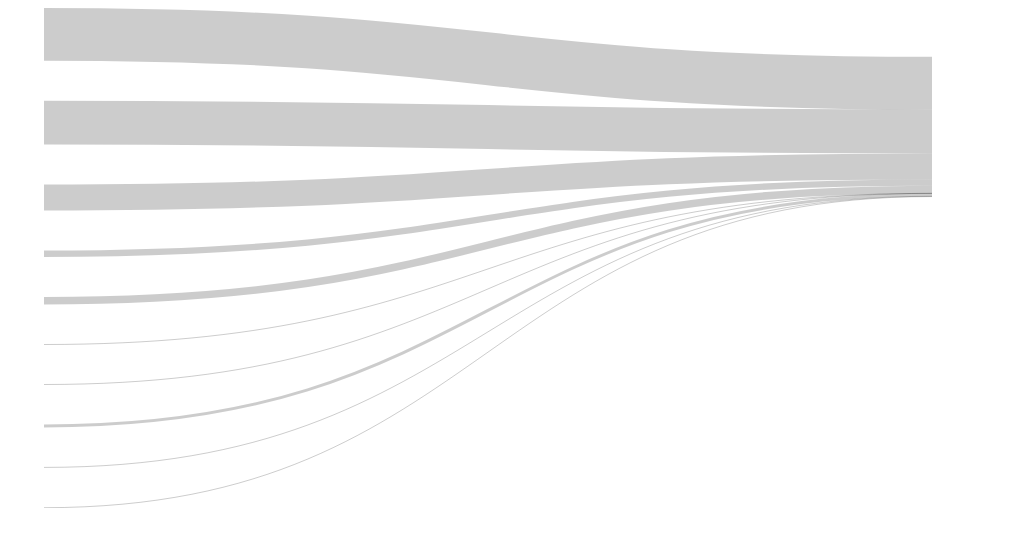
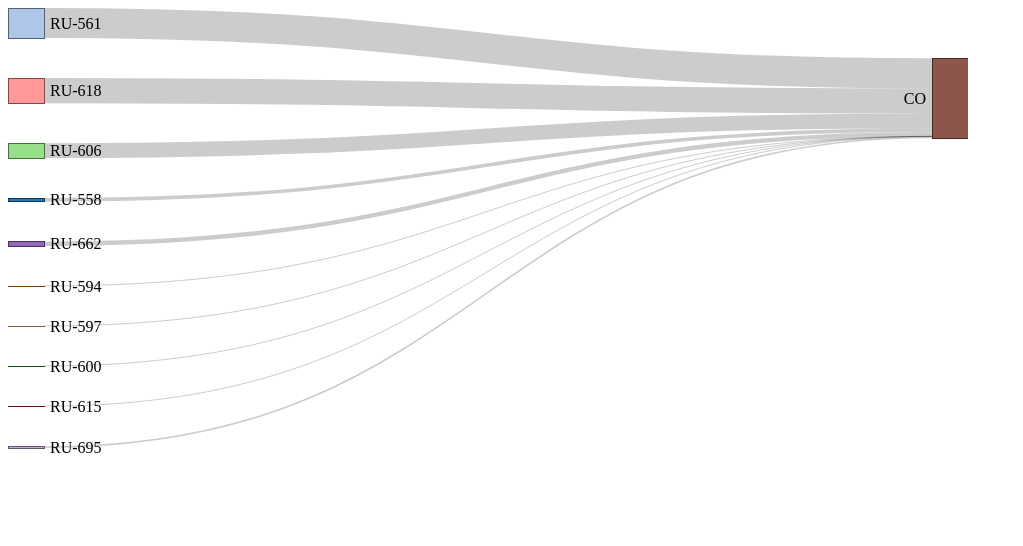
Before and after one commit to rawGem/sankey-project-initial, a plain HTML site: page index.html in a window 1280 px wide. Shown: the whole page, without its empty margins (0-1023 px from the left). Drawn offline with nearby package versions, Linux system fonts and the light colour scheme.

Commit message:
Add nodes and labels

```diff
--- a/index.html
+++ b/index.html
@@ -17,6 +17,10 @@
       stroke-opacity: .2;
     }
 
+    rect {
+      shape-rendering: crispEdges;
+    }
+
   </style>
 </head>
 <body>
--- a/simple_sankey.js
+++ b/simple_sankey.js
@@ -19,6 +19,12 @@ d3.csv("order11_data.csv", function(err, data) {
       canvas.width = 900 + 2*canvas.margin;
       canvas.height = 440 + 2*canvas.margin;
 
+  var units = "Liters"
+
+var formatNumber = d3.format(",.0f"),    // zero decimal places
+    format = function(d) { return formatNumber(d) + " " + units; },
+    color = d3.scale.category20();
+
   var data   = {};
   data.nodes = [];
   data.links = [{source: 0, target: 1, value: 24},
@@ -38,7 +44,7 @@ d3.csv("order11_data.csv", function(err, data) {
   var sankey = d3.sankey()
       .nodeWidth(36)
       .nodePadding(40)
-      .size([canvas.width, canvas.height])
+      .size([canvas.width, canvas.height-2*canvas.margin])
       .nodes(routeNodes)
       .links(routeLinks)
       //.nodes(data.nodes)
@@ -56,6 +62,48 @@ d3.csv("order11_data.csv", function(err, data) {
       //.attr("stroke", "#fff")
       .sort(function(a, b) { return b.dy - a.dy; });
 
+
+  // add in the nodes
+  var node = svg.append("g").selectAll(".node")
+        //.data(graph.nodes)
+        .data(routeNodes)
+      .enter().append("g")
+        .attr("class", "node")
+        .attr("transform", function(d) {
+        return "translate(" + d.x + "," + d.y + ")"; })
+      //.call(d3.behavior.drag()
+      //  .origin(function(d) { return d; })
+      //  .on("dragstart", function() {
+      //  this.parentNode.appendChild(this); })
+      //  .on("drag", dragmove));
+
+
+  // add the rectangles for the nodes
+    node.append("rect")
+        .attr("height", function(d) {
+               console.log(d)
+               return d.dy; })
+        .attr("width", sankey.nodeWidth())
+        .style("fill", function(d) {
+        return d.color = color(d.name.replace(/ .*/, "")); })
+        .style("stroke", function(d) {
+        return d3.rgb(d.color).darker(2); })
+      .append("title")
+        .text(function(d) {
+        return d.name + "\n" + format(d.value); });
+
+// add in the title for the nodes
+  node.append("text")
+      .attr("x", -6)
+      .attr("y", function(d) { return d.dy / 2; })
+      .attr("dy", ".35em")
+      .attr("text-anchor", "end")
+      .attr("transform", null)
+      .text(function(d) { return d.name; })
+    .filter(function(d) { return d.x < canvas.width / 2; })
+      .attr("x", 6 + sankey.nodeWidth())
+      .attr("text-anchor", "start");
+
     }
   })
 })(this.parseUtils);
--- a/utils.js
+++ b/utils.js
@@ -77,7 +77,7 @@ parseUtils.sankeyNodesFromRoutes = function(data) {
             name : "RU-"+el};
   })
 
-  nodes.push({node : 999, name: "Destination"});
+  nodes.push({node : 999, name: "CO"});
 
   return nodes;
 }
```
